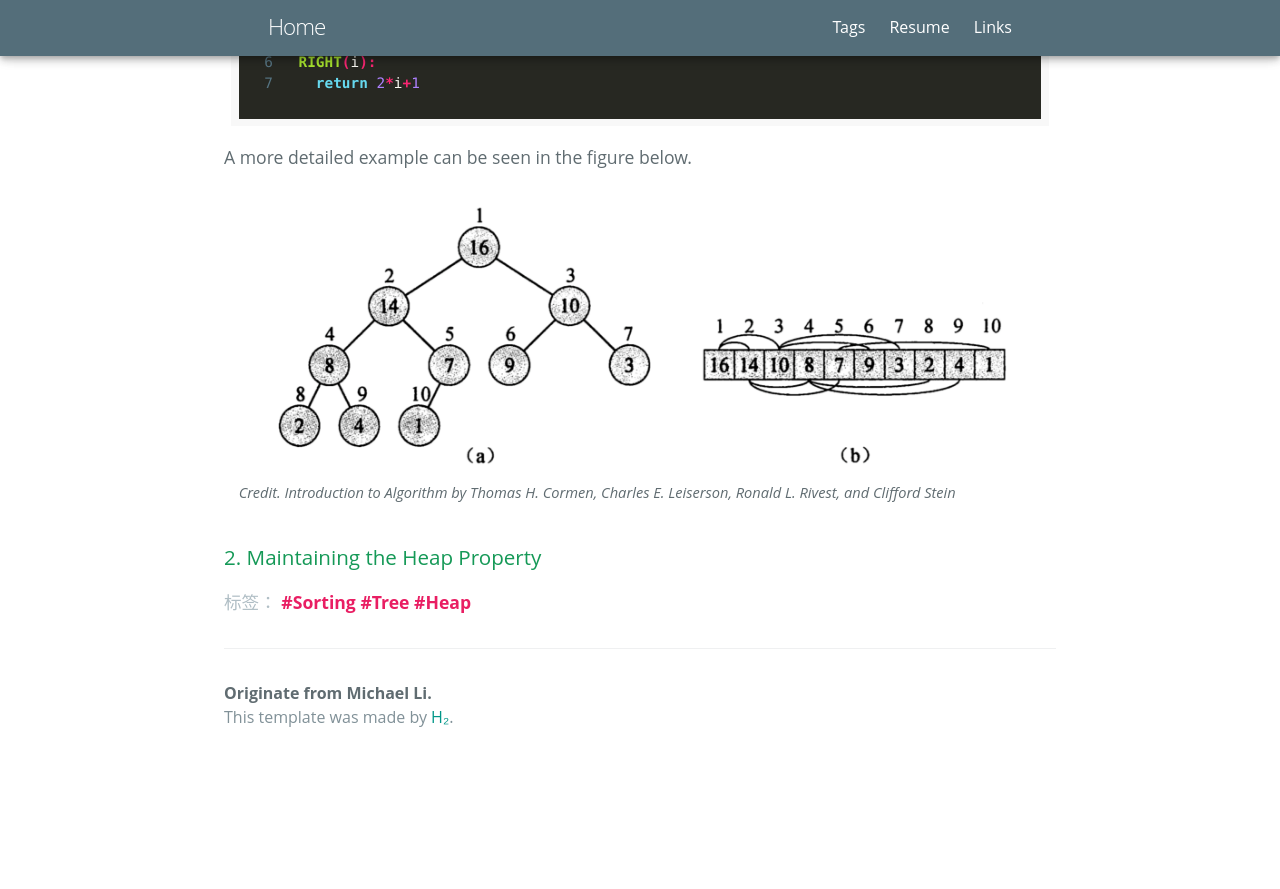
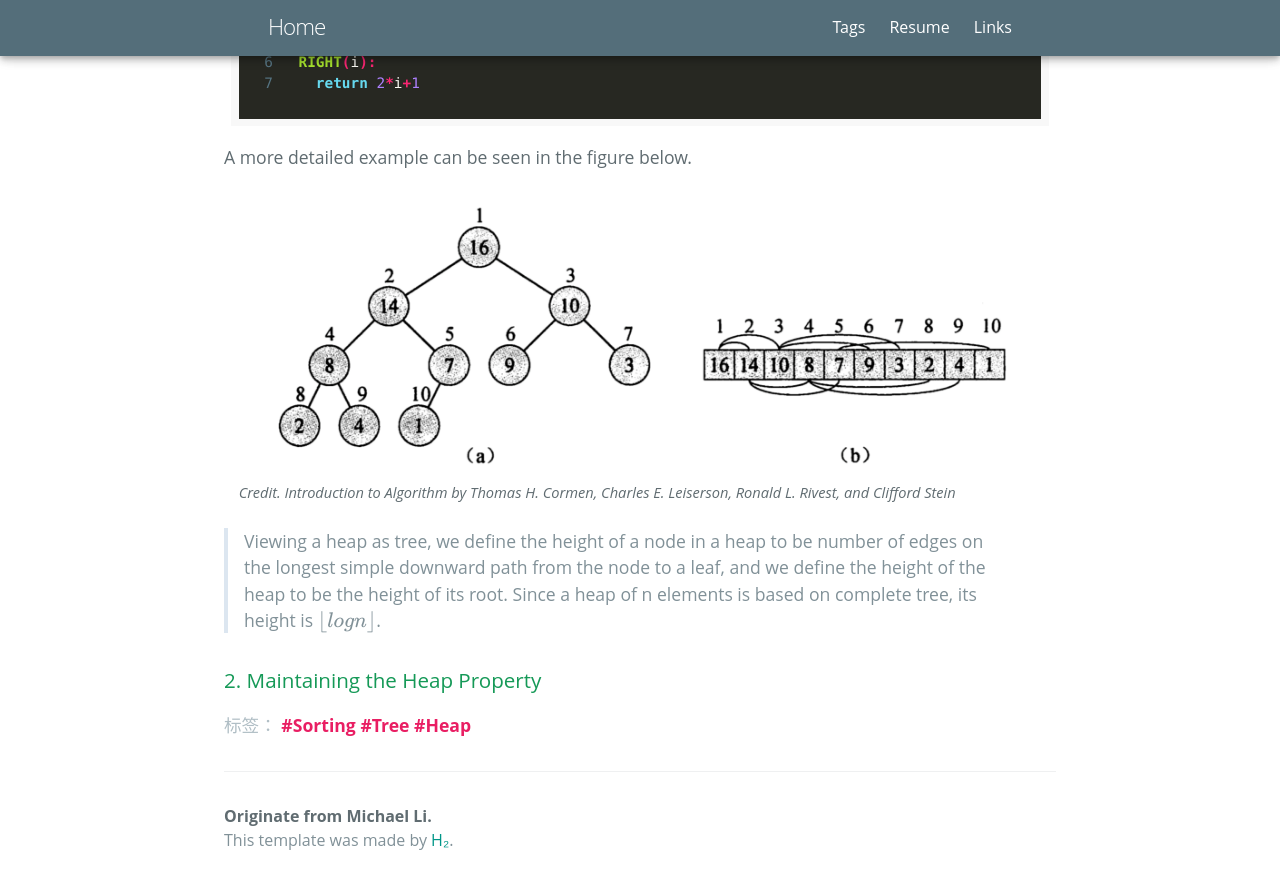
Before and after one commit to zl323/zl323.github.io, a Jekyll site: the page built from _posts/2020-05-16-Heap-Sort.md, in a window 1280 px wide and 900 px high, scrolled down 983 px. Shown: the top 889 px of the window. Built offline with Jekyll 4.4.1, drawn with Linux system fonts in a browser that asks for light colours; some web fonts are replaced; formulas are drawn with MathJax 3; before the commit the page ends 1760 px from its top, so only the background shows below that.

Commit message:
edit heap sort

```diff
--- a/_posts/2020-05-16-Heap-Sort.md
+++ b/_posts/2020-05-16-Heap-Sort.md
@@ -30,4 +30,7 @@ A more detailed example can be seen in the figure below.
     <img src="https://zl323.github.io/assets/postImg/maxheap.png" alt="useful image" height="100%" width="100%">
     <figcaption>Credit. Introduction to Algorithm by Thomas H. Cormen, Charles E. Leiserson, Ronald L. Rivest, and Clifford Stein</figcaption>
 </figure>
+
+> Viewing a heap as tree, we define the height of a node in a heap to be number of edges on the longest simple downward path from the node to a leaf, and we define the height of the heap to be the height of its root. Since a heap of n elements is based on complete tree, its height is $\lfloor{logn}\rfloor$.
+
 ### 2. Maintaining the Heap Property
```
